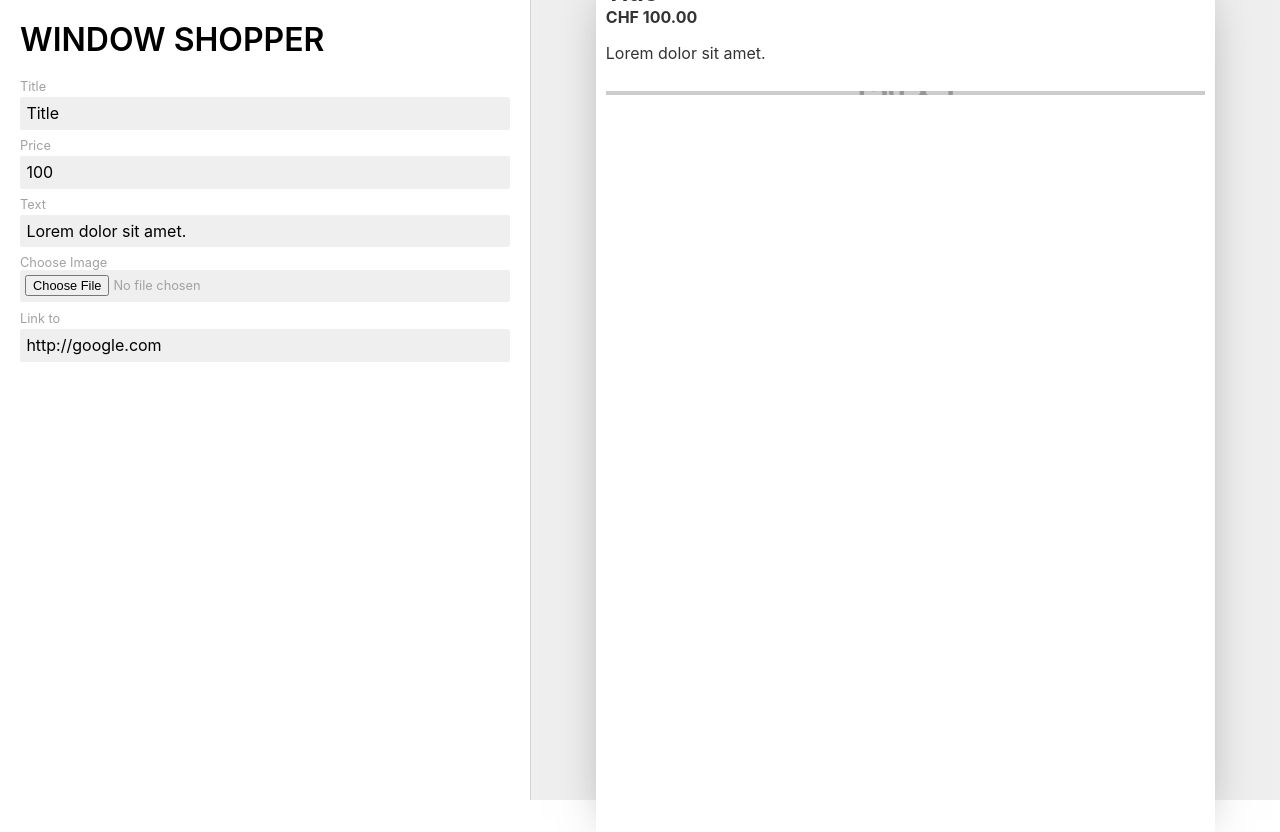
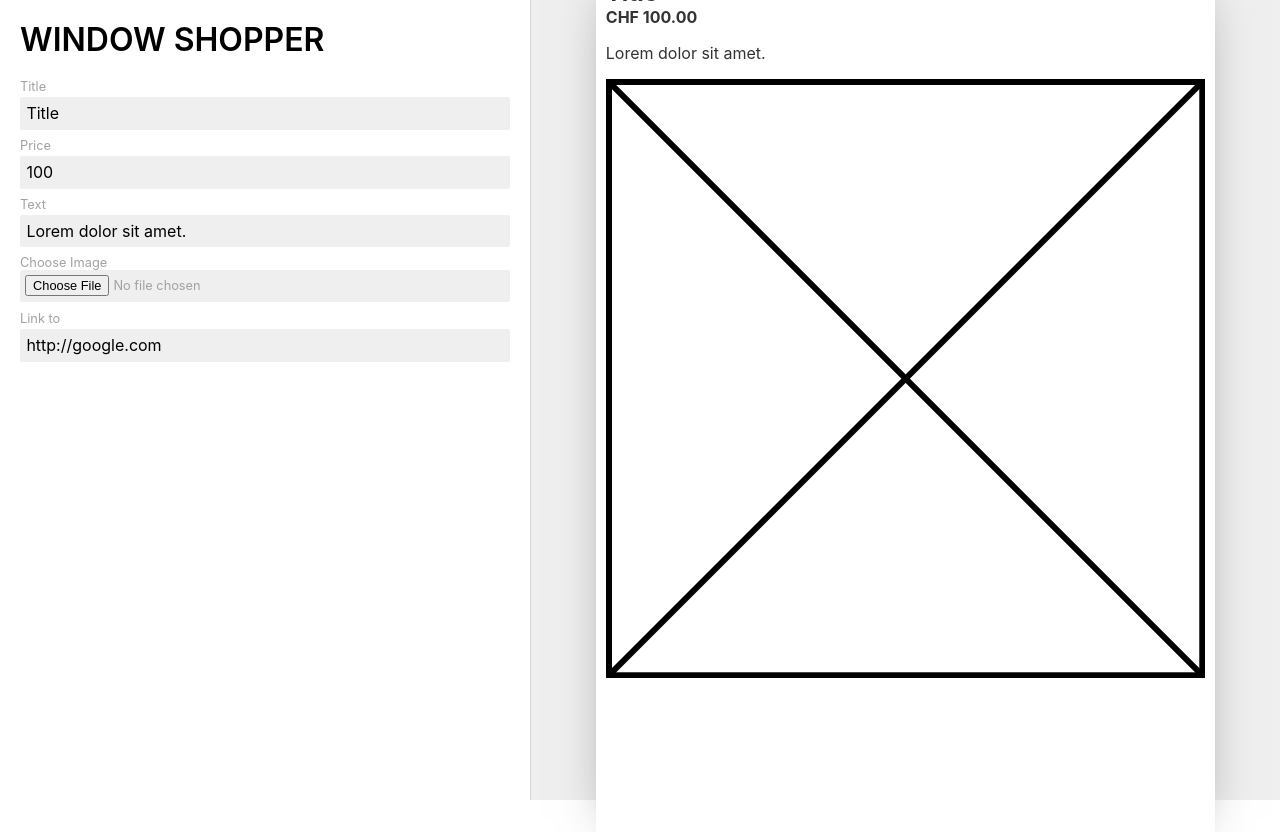
Before and after one commit to shrijo/window-shopper, a Svelte app: page / in a window 1280 px wide. Built offline with nearby package versions, Linux system fonts and the light colour scheme.

Commit message:
add cliche placeholder image

```diff
--- a/src/components/OptionalImage.svelte
+++ b/src/components/OptionalImage.svelte
@@ -1,17 +1,6 @@
 <script>
   export let image = false;
 </script>
-
-{#if image}
-  <img src="{image}" alt="d" />
-{:else}
-  <img
-    width="1"
-    height="1"
-    src="https://via.placeholder.com/150/0000FF/FFFFFF"
-    alt=""
-  />
-{/if}
 
 <style>
   img {
@@ -19,3 +8,18 @@
     height:auto;
   }
 </style>
+
+{#if image}
+  <img src="{image}" alt="d" />
+{:else}
+  <svg viewBox="0 0 1 1" xmlns="http://www.w3.org/2000/svg">
+    <g fill="none" stroke="black" stroke-width="0.01">
+      <path d="M0,0 L1,1 M0,1 L1,0" />
+      <rect stroke-width="0.02"
+        x="0"
+        y="0"
+        height="1"
+        width="1" />
+    </g>
+  </svg>
+{/if}
```
